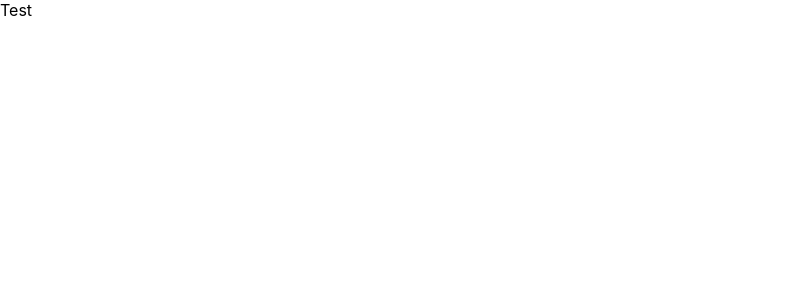
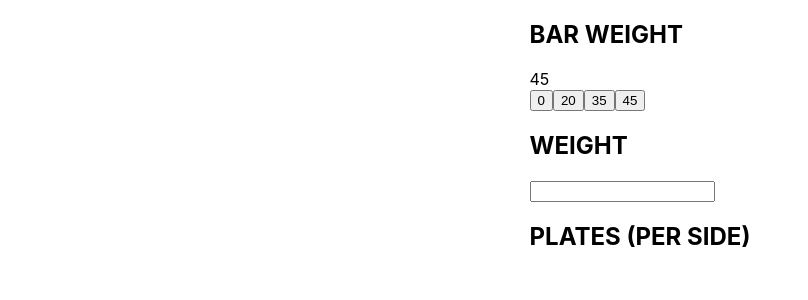
Before and after one commit to gahmee/Plate-Calculator, a React (Create React App) app in the folder client/: page / in a window 1280 px wide. Shown: the top 300 px of the page, without its empty margins (0-808 px from the left). Built offline with nearby package versions, Linux system fonts and the light colour scheme.

Commit message:
add calculator functionality

```diff
--- a/client/src/App.js
+++ b/client/src/App.js
@@ -1,8 +1,9 @@
+import Home from "./pages/Home";
 
 function App() {
   return (
     <div className="App">
-      Test
+      <Home />
     </div>
   );
 }
--- /dev/null
+++ b/client/src/components/DisplayPlates.js
@@ -0,0 +1,19 @@
+const DisplayPlates = ({ totalPlates }) => {
+    return (
+        <div>
+            {Object.entries(totalPlates).map(([key, value]) =>
+                <div id="plate-row">
+                    <div id="plate">
+                        {key}
+                    </div>
+                    <div id="amount-of-plates">
+                        x
+                        {value}
+                    </div>
+                </div>
+            )}
+        </div>
+    )
+}
+
+export default DisplayPlates
--- a/client/src/index.css
+++ b/client/src/index.css
@@ -5,9 +5,36 @@ body {
     sans-serif;
   -webkit-font-smoothing: antialiased;
   -moz-osx-font-smoothing: grayscale;
+  display: flex;
+  align-items: center;
+  justify-content: center;
 }
 
 code {
   font-family: source-code-pro, Menlo, Monaco, Consolas, 'Courier New',
     monospace;
 }
+
+#plate-row {
+  display: flex;
+}
+
+#plate {
+  display: flex;
+  justify-content: center;
+  align-items: center;
+  background-color: #e7e7e7;
+  border-radius: 50%;
+  width: 50px;
+  height: 50px;
+  font-size: 30px;
+  font-weight: bold;
+  padding: 10px;
+}
+
+#amount-of-plates {
+  display: flex;
+  justify-content: center;
+  align-items: center;
+  font-size: 30px;
+}
--- a/client/src/pages/home.js
+++ b/client/src/pages/home.js
@@ -0,0 +1,62 @@
+import { useState } from 'react'
+import DisplayPlates from '../components/DisplayPlates'
+
+
+const Home = () => {
+    const [barWeight, SetBarWeight] = useState(45)
+    const [totalPlates, setTotalPlates] = useState({})
+
+    const calculateWeight = (weight, barWeight) => {
+
+        if (weight > 1000) {
+            setTotalPlates('Too Heavy')
+            return
+        }
+
+        weight = (weight - barWeight) / 2
+
+        const plates = [45, 35, 25, 10, 5, 2.5]
+
+        let platesToAdd = {}
+        let i = 0;
+        while (weight > 0) {
+            if (plates[i] <= weight) {
+                platesToAdd[plates[i]] = platesToAdd[plates[i]] + 1 || 1
+                weight -= plates[i];
+            } else {
+                i++;
+            }
+        }
+
+        setTotalPlates(platesToAdd)
+    }
+
+    const handleBarWeight = (weight) => {
+        SetBarWeight(weight)
+    }
+
+    return (
+        <div>
+            <div>
+                <h2>BAR WEIGHT</h2>
+                {barWeight}
+                <div>
+                    <button onClick={() => handleBarWeight(0)}>0</button>
+                    <button onClick={() => handleBarWeight(20)}>20</button>
+                    <button onClick={() => handleBarWeight(35)}>35</button>
+                    <button onClick={() => handleBarWeight(45)}>45</button>
+                </div>
+            </div>
+            <div>
+                <h2>WEIGHT</h2>
+                <input type="number" onChange={(e) => calculateWeight(e.target.value, barWeight)}></input>
+            </div>
+            <div>
+                <h2>PLATES (PER SIDE)</h2>
+                <DisplayPlates totalPlates={totalPlates} />
+            </div>
+        </div>
+    )
+}
+
+export default Home
```
